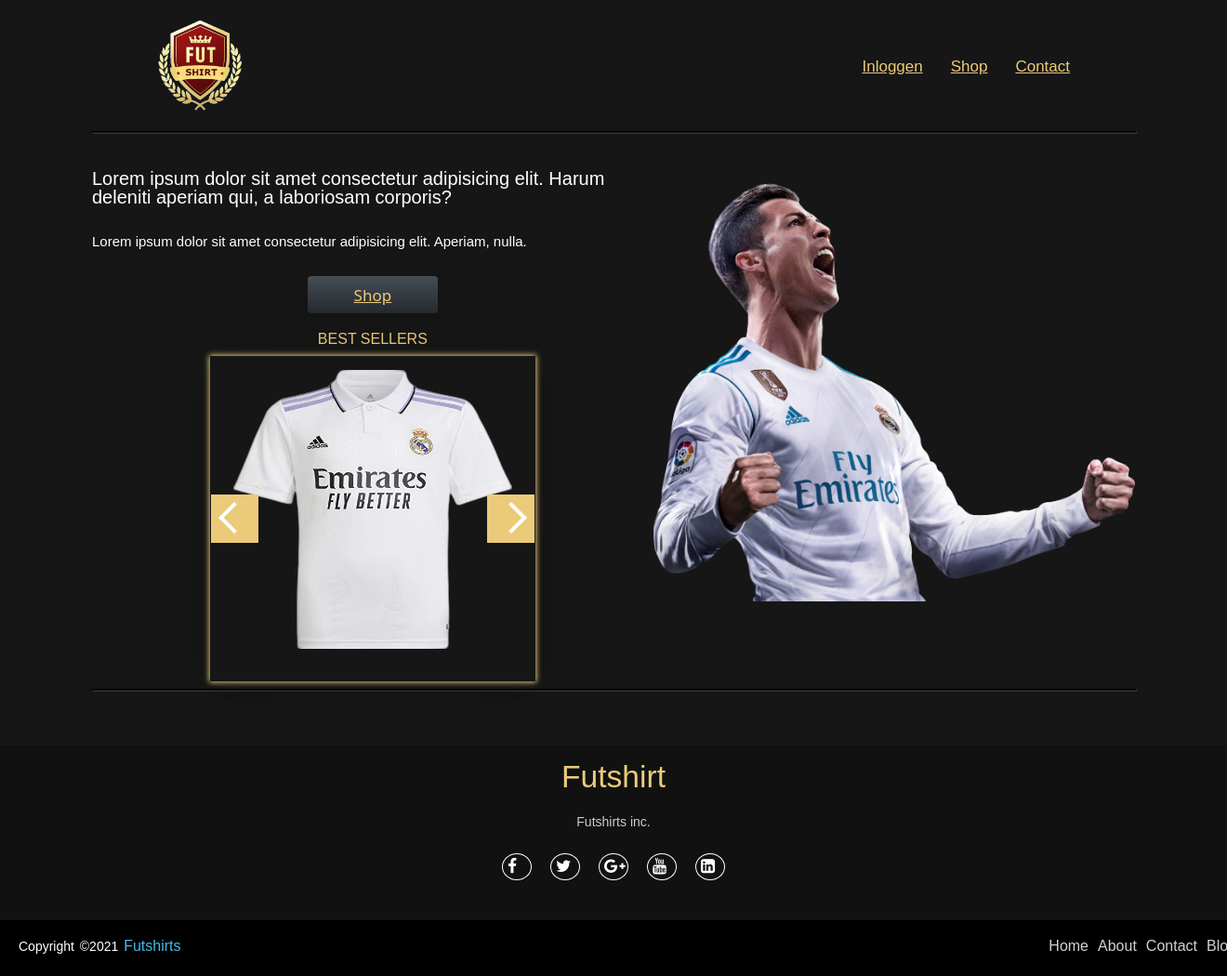
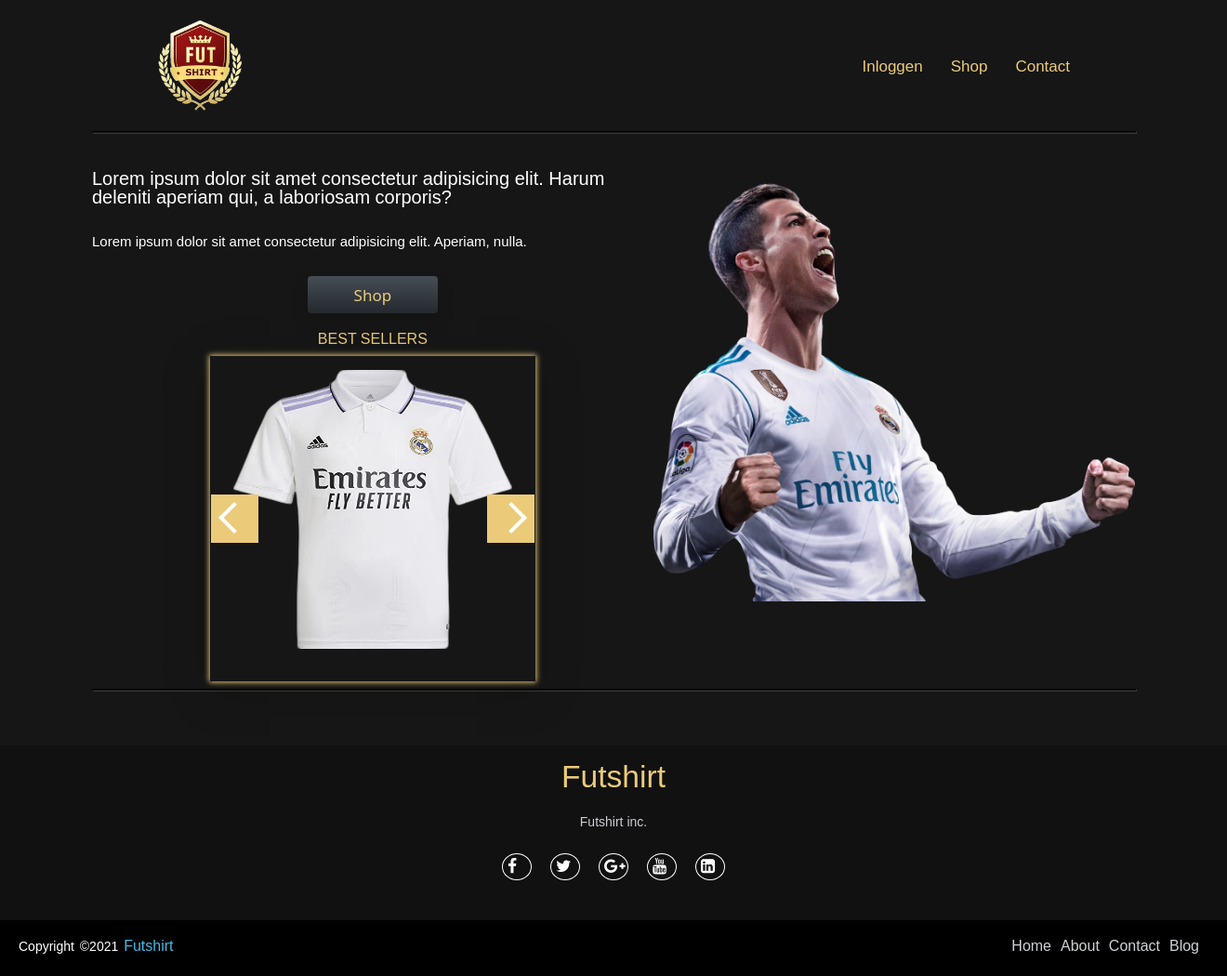
Before and after one commit to Seon95/groepswerk, a PHP site: page / in a window 1320 px wide; the page is wider, and only the part inside the window is pictured. Shown: that part at 93% size. Run offline with PHP 8.4, Linux system fonts and the light colour scheme.

Commit message:
minor adjustments

```diff
--- a/css/style2.css
+++ b/css/style2.css
@@ -6,7 +6,7 @@ body {
   font-weight: 400;
   font-family: sans-serif;
   margin-top: 10px;
-  /* overflow-x: hidden; */
+  overflow-x: hidden;
 }
 
 nav {
@@ -26,6 +26,34 @@ nav {
 ul li {
   text-decoration: none;
 }
+
+/*  nav link underline animation */
+
+nav ul li a {
+  text-decoration: none;
+  display: inline-block;
+  position: relative;
+  color: #ebcb79;
+}
+nav ul li a:after {
+  content: "";
+  position: absolute;
+  width: 100%;
+  transform: scaleX(0);
+  height: 2px;
+  bottom: 0;
+  left: 0;
+  background-color: #ebcb79;
+  transform-origin: bottom right;
+  transition: transform 0.25s ease-out;
+}
+
+nav ul li a:hover:after {
+  transform: scaleX(1);
+  transform-origin: bottom;
+}
+
+/**/
 
 figure img {
   padding-top: 15px;
@@ -87,6 +115,7 @@ aside article figure {
   white-space: nowrap;
   cursor: pointer;
   max-width: 30px;
+
   /* position: relative;
   left: 200px;
   top: 10px; */
@@ -125,6 +154,11 @@ aside article figure {
   user-select: none;
   -webkit-user-select: none;
   touch-action: manipulation;
+}
+
+.button-64,
+a {
+  text-decoration: none;
 }
 
 .button-64:hover {
@@ -169,6 +203,7 @@ nav div img {
     display: flex;
     flex-wrap: wrap;
     justify-content: flex-end;
+    min-height: 100vh;
   }
 
   h1 {
@@ -205,7 +240,7 @@ nav div img {
     display: flex;
     justify-content: space-between;
     font-size: 13px;
-    width: 100vw;
+    max-width: 100vw;
   }
 
   nav div img {
@@ -289,7 +324,7 @@ footer {
 
 .footer-bottom {
   background: #000;
-  width: 100vw;
+  max-width: 100%;
   padding: 20px;
   padding-bottom: 40px;
   text-align: center;
--- a/index.html
+++ b/index.html
@@ -83,7 +83,7 @@
         <div class="footer-content">
           <h3>Futshirt</h3>
           <!--add all information -->
-          <p>Futshirts inc.</p>
+          <p>Futshirt inc.</p>
         </div>
         <ul class="socials">
           <li>
@@ -105,7 +105,7 @@
 
         <div class="footer-bottom">
           <!-- add all information -->
-          <p>copyright &copy;2021 <a href="#">Futshirts</a></p>
+          <p>copyright &copy;2021 <a href="#">Futshirt</a></p>
           <div class="footer-menu">
             <ul class="f-menu">
               <li><a href="./index.html">Home</a></li>
--- a/js/modalImg.js
+++ b/js/modalImg.js
@@ -3,7 +3,7 @@ var modal = document.getElementById("myModal");
 
 // Get the image and insert it inside the modal - use its "alt" text as a caption
 var img = document.getElementById("P-img");
-var modalImg = document.getElementById("img01");
+var modalImg = document.getElementById("img");
 var captionText = document.getElementById("caption");
 img.onclick = function () {
   modal.style.display = "block";
--- a/shop.php
+++ b/shop.php
@@ -94,12 +94,14 @@ $mysqli->close();
               <h3 class="product-price"><?= $produkt["price"] ?></h3>
             </div>
           </div>
+
+
           <div id="myModal" class="modal">
             <!-- The Close Button -->
             <span class="close">&times;</span>
 
             <!-- Modal Content (The Image) -->
-            <img class="modal-content" id="img01">
+            <img class="modal-content" id="img">
 
             <!-- Modal Caption (Image Text) -->
             <div id="caption"></div>
```
Also changed, not shown: css/shop.css (+4 -6 lines), images/Product_example_liverpool.png (added), images/png_webshop_fulham.png (added), images/png_webshop_juventus.png (added), images/product_example4.png (added), images/product_example8.png (added), images/product_example_astonVilla.png (added), images/product_example_atletico.png (added), 2 other files.
